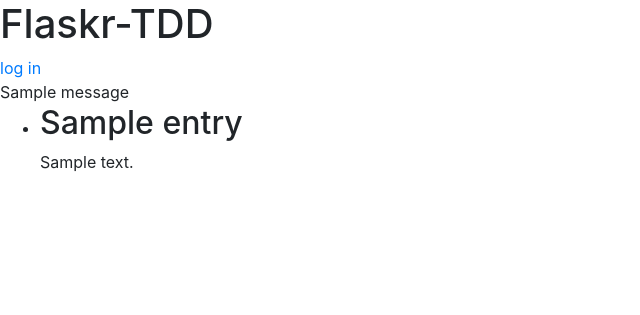
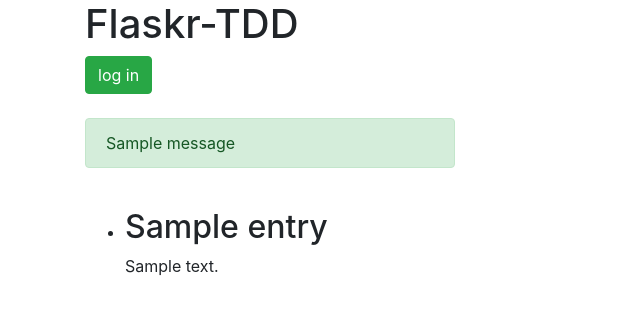
Before and after one commit to forestmonster/flaskr-tdd, a Flask app: page / in a window 1280 px wide. Shown: the top 315 px of the page, without its empty margins (0-640 px from the left). Run offline with Flask 2, Linux system fonts and the light colour scheme; tables that the repository leaves empty hold one stand-in row (values such as "Sample post"); one stand-in notice (Sample message) is shown; some libraries are stand-ins or nearby versions.

Commit message:
Use Bootstrap styles for the index page.

```diff
--- a/templates/index.html
+++ b/templates/index.html
@@ -2,44 +2,46 @@
 <html>
 <head>
   <title>Flaskr</title>
-  <link rel="stylesheet" href="//stackpath.bootstrapcdn.com/bootstrap/4.1.3/css/bootstrap.min.css" type="text/css" media="all">
+  <link rel="stylesheet" type="text/css" href="//stackpath.bootstrapcdn.com/bootstrap/4.1.3/css/bootstrap.min.css">
 </head>
 <body>
 
-  <div class="page">
+  <div class="container">
 
     <h1>Flaskr-TDD</h1>
-    <div class="metanav">
-      {% if not session.logged_in %}
-        <a href="{{ url_for('login') }}">log in</a>
-      {% else %}
-        <a href="{{ url_for('logout') }}">log out</a>
-      {% endif %}
-    </div>
+
+    {% if not session.logged_in %}
+      <a class="btn btn-success" role="button" href="{{ url_for('login') }}">log in</a>
+    {% else %}
+      <a class="btn btn-warning" role="button" href="{{ url_for('logout') }}">log out</a>
+    {% endif %}
+
+    <br><br>
+
     {% for message in get_flashed_messages() %}
-      <div class="flash">{{ message }}</div>
+      <div class="flash alert alert-success col-sm-4" role="success">{{ message }}</div>
     {% endfor %}
-    {% block body %}{% endblock %}
 
     {% if session.logged_in %}
-      <form action="{{ url_for('add_entry') }}" method="post" class="add-entry">
+      <form action="{{ url_for('add_entry') }}" method="post" class="add-entry form-group">
         <dl>
           <dt>Title:</dt>
-          <dd><input type="text" size="30" name="title"></dd>
+          <dd><input type="text" size="30" name="title" class="form-control col-sm-4"></dd>
           <dt>Text:</dt>
-          <dd><textarea name="text" rows="5" cols="40"></textarea></dd>
-          <dd><input type="submit" value="Share"></dd>
+          <dd><textarea name="text" rows="5" cols="40" class="form-control col-sm-4"></textarea></dd>
+          <br><br>
+          <dd><input type="submit" class="btn btn-primary" value="Share"></dd>
         </dl>
       </form>
     {% endif %}
+
+    <br>
+
     <ul class="entries">
       {% for entry in entries %}
-      <li class="entry">
-        <h2 id="{{ entry.id }}">{{ entry.title }}</h2>
-        {{ entry.text|safe }}
-      </li>
+        <li class="entry"><h2 id="{{ entry.id }}">{{ entry.title }}</h2>{{ entry.text|safe }}</li>
       {% else %}
-        <li><em>No entries here so far.</em></li>
+        <li><em>No entries yet. Add some!</em></li>
       {% endfor %}
     </ul>
 
@@ -48,5 +50,6 @@
   <script src="//code.jquery.com/jquery-2.2.4.min.js"></script>
   <script src="//stackpath.bootstrapcdn.com/bootstrap/4.1.3/js/bootstrap.min.js"></script>
   <script type="text/javascript" src="{{url_for('static', filename='main.js') }}"></script>
+
 </body>
 </html>
```
